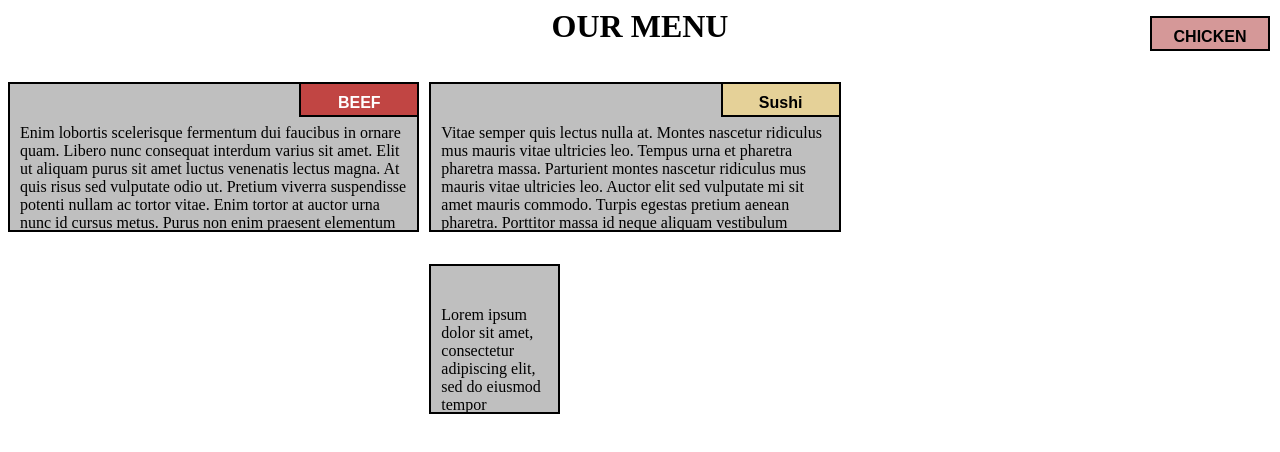
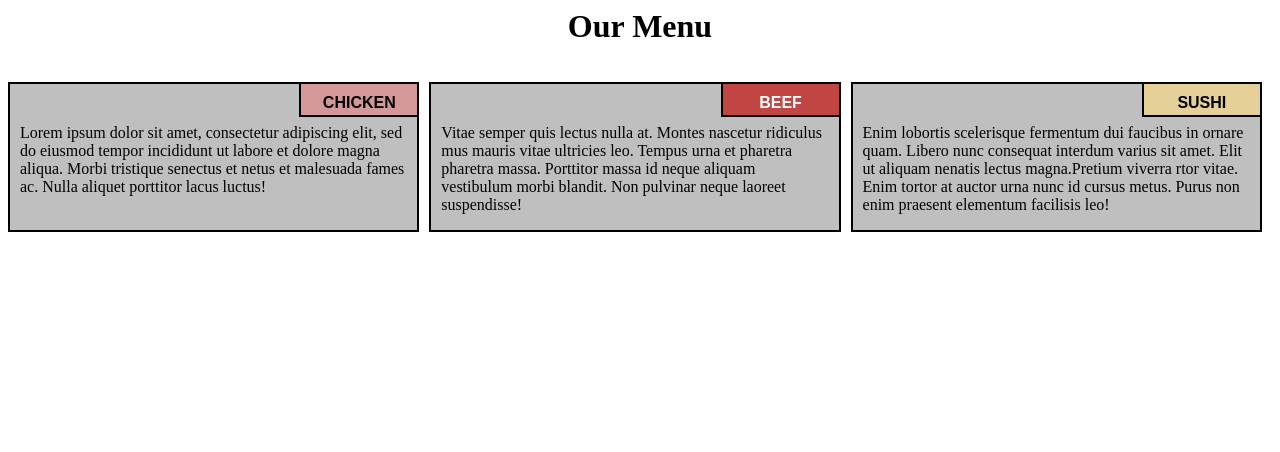
Before and after one commit to ayushsonii/ayushsonii.github.io, a plain HTML site: page style 4/index.html in a window 1280 px wide. Drawn offline with Linux system fonts and the light colour scheme.

Commit message:
Update index.html

```diff
--- a/style 4/index.html
+++ b/style 4/index.html
@@ -10,25 +10,28 @@
 </head>
 <body>
 	<div class="row">
-	<h1>OUR MENU</h1>
+	<h1>Our Menu</h1>
+  <div class="col-lg-4 col-md-6 col-sm-12" id="container">
+    <p>Lorem ipsum dolor sit amet, consectetur adipiscing elit, sed do eiusmod tempor incididunt ut labore et dolore magna aliqua. Morbi tristique senectus et netus et malesuada fames ac. Nulla aliquet porttitor lacus luctus!</p>
   	<p id="p1">CHICKEN</p>
 
   	</div>
 
 
 
-  <div class="col-lg-4 col-md-6 col-sm-12" id="container"><p>Enim lobortis scelerisque fermentum dui faucibus in ornare quam. Libero nunc consequat interdum varius sit amet. Elit ut aliquam purus sit amet luctus venenatis lectus magna. At quis risus sed vulputate odio ut. Pretium viverra suspendisse potenti nullam ac tortor vitae. Enim tortor at auctor urna nunc id cursus metus. Purus non enim praesent elementum facilisis leo. </p>
+  <div class="col-lg-4 col-md-6 col-sm-12" id="container"><p>Vitae semper quis lectus nulla at. Montes nascetur ridiculus mus mauris vitae ultricies leo. Tempus urna et pharetra pharetra massa. Porttitor massa id neque aliquam vestibulum morbi blandit. Non pulvinar neque laoreet suspendisse!</p>
 
   	<p id="p2">BEEF</p>
 
   </div>
 
-  <div class="col-lg-4 col-md-12 col-sm-12" id="container"><p>Vitae semper quis lectus nulla at. Montes nascetur ridiculus mus mauris vitae ultricies leo. Tempus urna et pharetra pharetra massa. Parturient montes nascetur ridiculus mus mauris vitae ultricies leo. Auctor elit sed vulputate mi sit amet mauris commodo. Turpis egestas pretium aenean pharetra. Porttitor massa id neque aliquam vestibulum morbi blandit. Non pulvinar neque laoreet suspendisse interdum consectetur libero id.</p>
+  <div class="col-lg-4 col-md-12 col-sm-12" id="container"><p>Enim lobortis scelerisque fermentum dui faucibus in ornare quam. Libero nunc consequat interdum varius sit amet. Elit ut aliquam nenatis lectus magna.Pretium viverra rtor vitae. Enim tortor at auctor urna nunc id cursus metus. Purus non enim praesent elementum facilisis leo!</p>
 
-  	<p  id="p3">Sushi</p>
+  	<p  id="p3">SUSHI</p>
 
-  <div class="col-lg-4 col-md-6 col-sm-12" id="container">
-    <p>Lorem ipsum dolor sit amet, consectetur adipiscing elit, sed do eiusmod tempor incididunt ut labore et dolore magna aliqua. Morbi tristique senectus et netus et malesuada fames ac. Nulla aliquet porttitor lacus luctus. </p>
+  </div>
+
+	</div>
 
 </body>
 </html>
```
